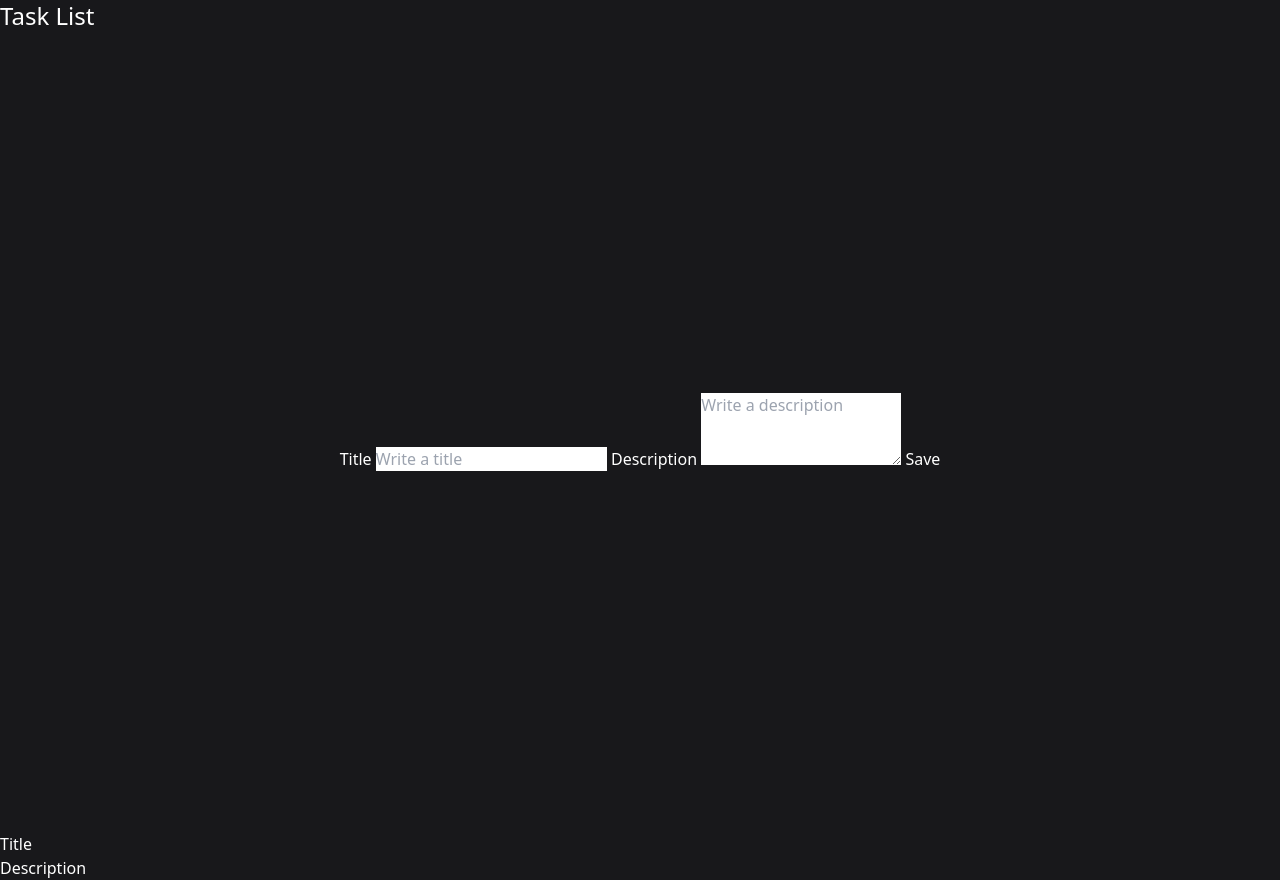
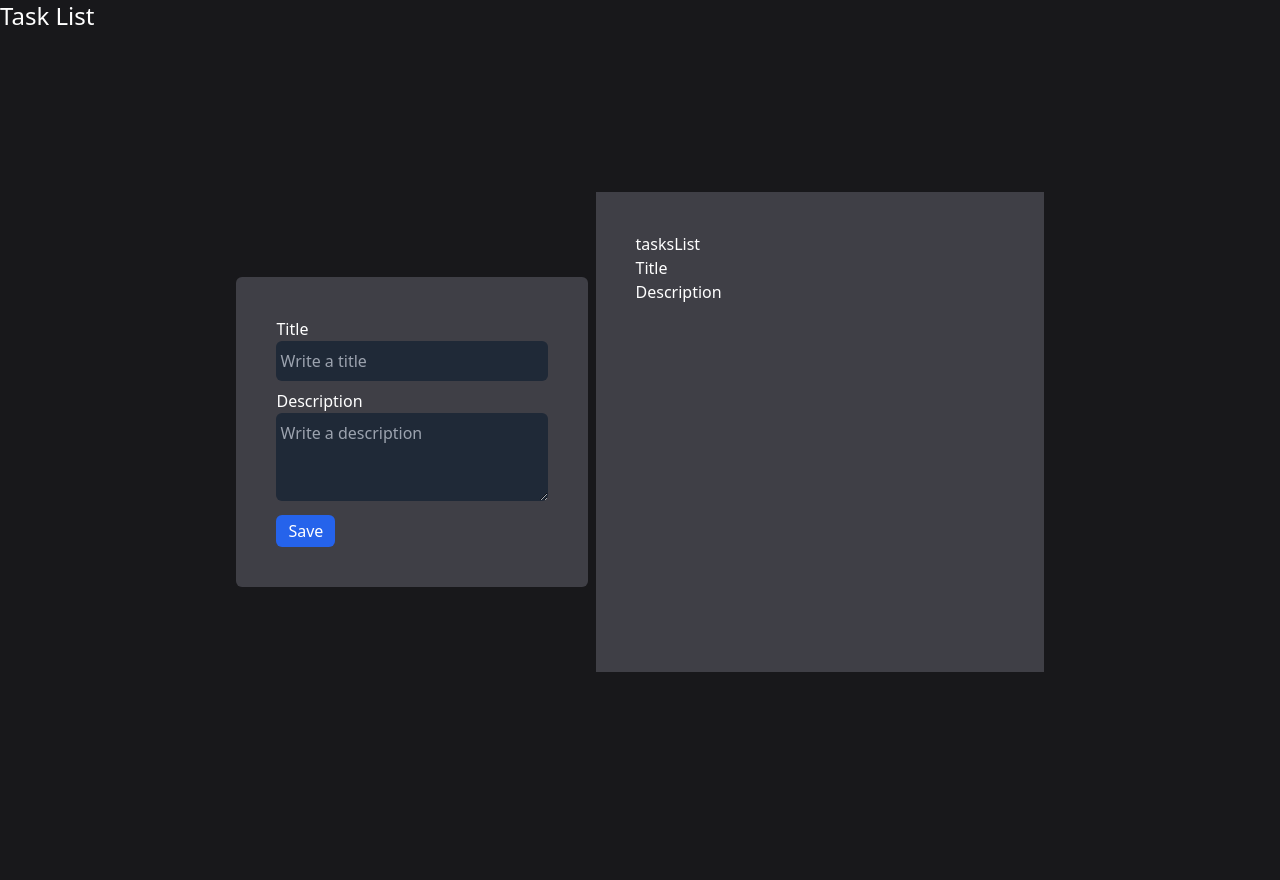
Before and after one commit to mareasperez/ts-frontend-vite, a website built with Vite: page index.html in a window 1280 px wide. After the commit the page ends 832 px from the top, so only its background shows below. Built offline with nearby package versions, Linux system fonts and the light colour scheme.

Commit message:
feat: styles stage 1 ready

```diff
--- a/index.html
+++ b/index.html
@@ -1,27 +1,42 @@
 <!DOCTYPE html>
 <html lang="en">
-
   <head>
     <meta charset="UTF-8" />
     <link rel="icon" type="image/svg+xml" href="favicon.svg" />
     <meta name="viewport" content="width=device-width, initial-scale=1.0" />
-  <title>Vite App</title>
+    <title>Task List App</title>
   </head>
 
   <body class="bg-zinc-900 text-white">
     <h1 class="text-2xl">Task List</h1>
-  <div class="flex items-center justify-center h-screen">
-    <form id="taskForm">
+    <div class="flex items-center justify-center h-screen gap-x-2">
+      <form id="taskForm" class="bg-zinc-700 p-10 rounded-md max-w-md">
         <!-- title -->
-      <label for="title">Title</label>
-      <input type="text" id="title" name="title" placeholder="Write a title" />
+        <label for="title" class="block">Title</label>
+        <input
+          type="text"
+          id="title"
+          name="title"
+          placeholder="Write a title"
+          class="bg-gray-800 px-1 py-2 w-full rounded-md mb-2"
+        />
         <!-- description -->
-      <label for="description">Description</label>
-      <textarea name="description" rows="3" placeholder="Write a description"></textarea>
-      <button>Save</button>
+        <label for="description" class="block">Description</label>
+        <textarea
+          name="description"
+          rows="3"
+          placeholder="Write a description"
+          class="bg-gray-800 px-1 py-2 w-full rounded-md mb-2"
+        ></textarea>
+        <button class="bg-blue-600 px-3 py-1 rounded-md hover:bg-blue-500">
+          Save
+        </button>
       </form>
-  </div>
-  <div id="tasks">
+      <div
+        id="tasksList"
+        class="bg-zinc-700 max-w-md w-full h-3/5 p-10 overflow-y-scroll"
+      >
+        tasksList
         <ul>
           <li>
             <h3>Title</h3>
@@ -29,7 +44,7 @@
           </li>
         </ul>
       </div>
+    </div>
     <script type="module" src="/src/main.ts"></script>
   </body>
-
 </html>
```
Also changed, not shown: favicon.svg. Lines whose indentation alone changed are shown as unchanged.
